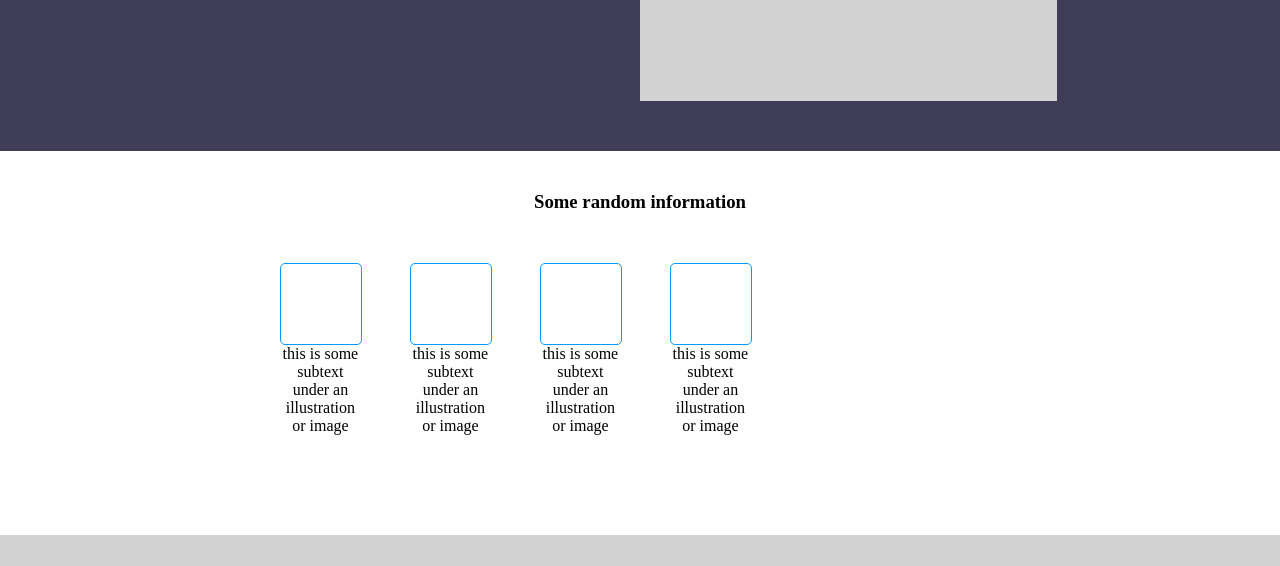
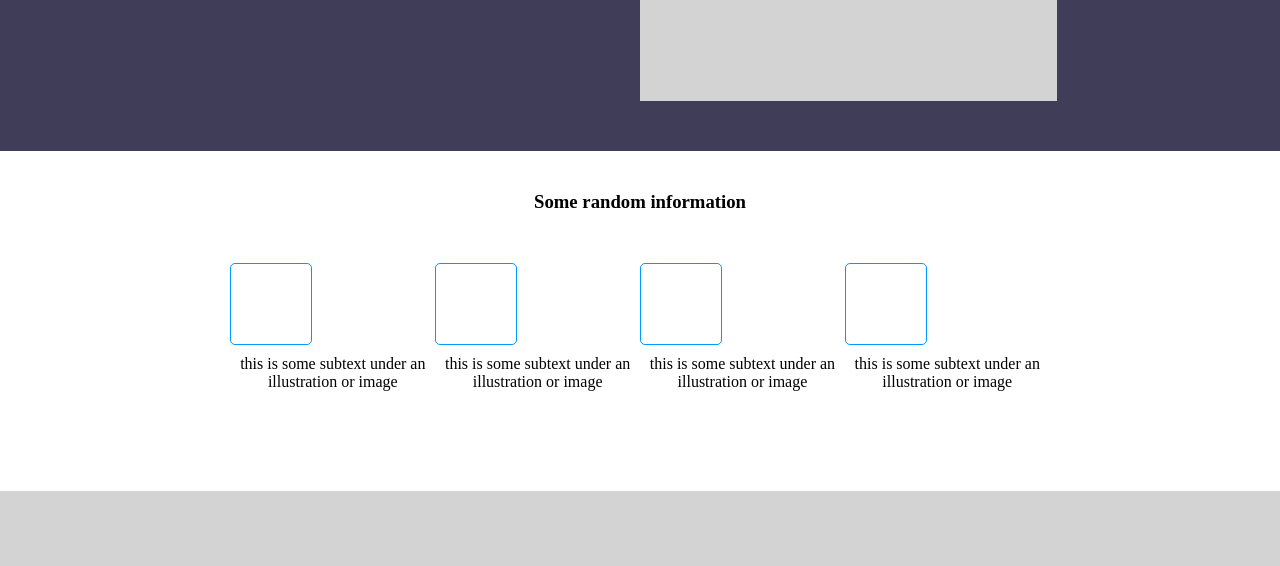
Before and after one commit to bassham12/odin_landing_page, a plain HTML site: page index.html in a window 1280 px wide. Shown: the part 234-800 px from the top of the page. Drawn offline with Linux system fonts and the light colour scheme.

Commit message:
realign the card class

```diff
--- a/style.css
+++ b/style.css
@@ -76,9 +76,11 @@ header,
 }
 
 .card {
-  width: 80px;
-  margin-left: 50px;
+  justify-content: space-around;
+  width: 40%;
 }
+
+
 
 .box {
   border: 1px solid #0099ff;
@@ -86,8 +88,8 @@ header,
   height: 80px;
   width: 80px;
   display: flex;
+  margin-bottom: 10px;
 }
-
 
 .quote-container {
   background-color: lightgrey;
```
